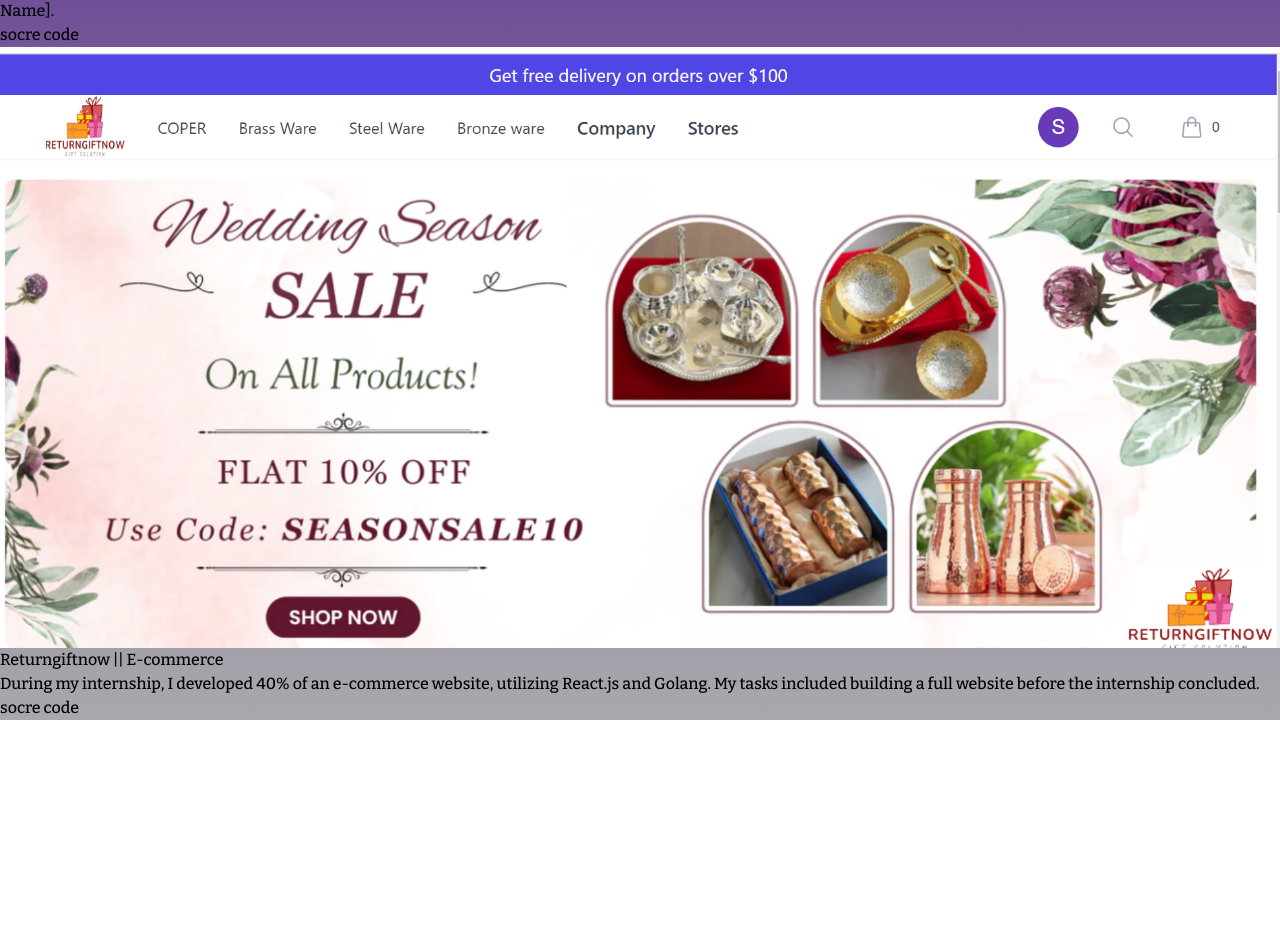
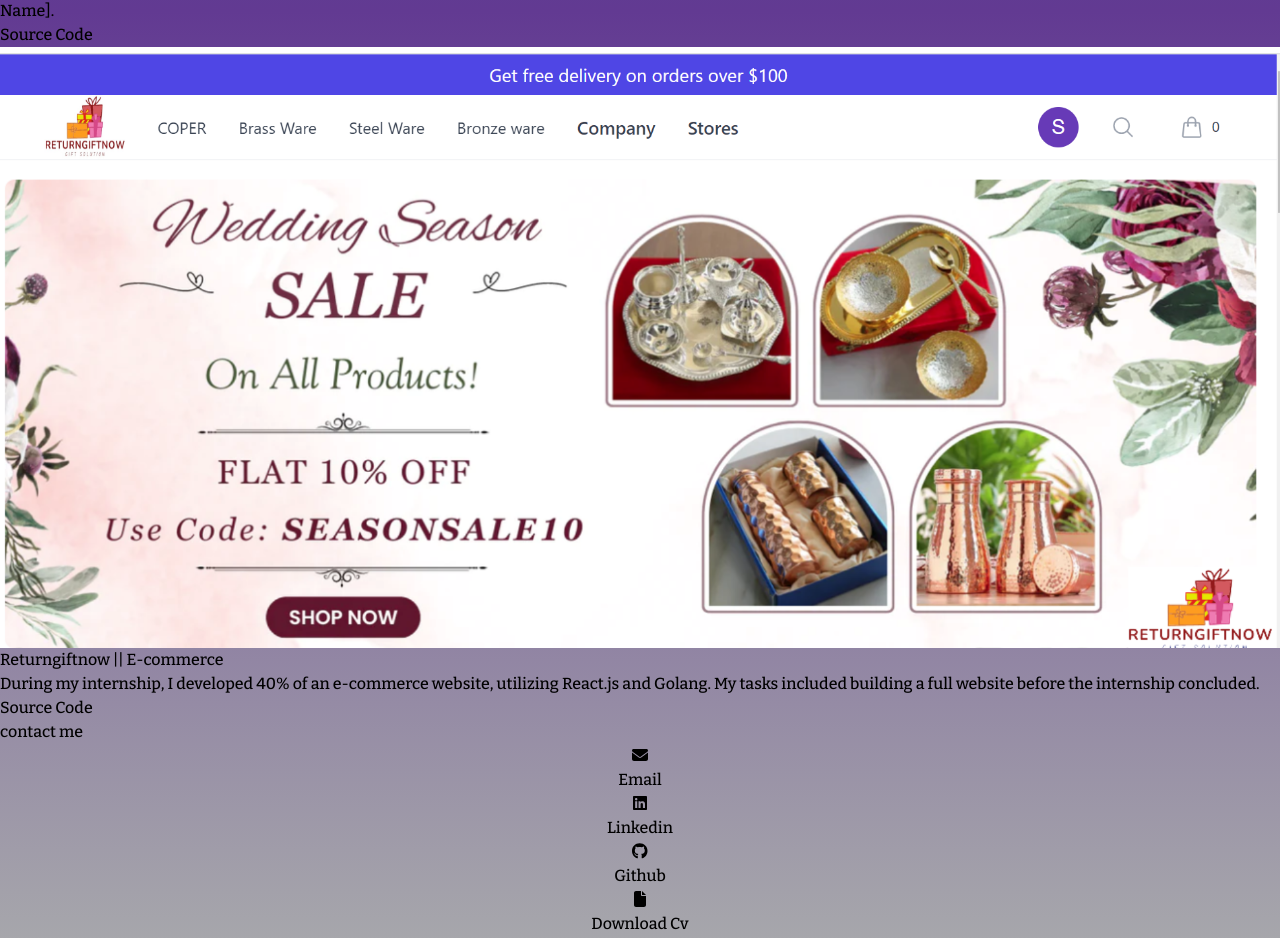
Before and after one commit to shubashdutta/shuabsh_portfolio_reactjs, a React (Vite) app: page / in a window 1280 px wide. Shown: the part 2836-3774 px from the top of the page. Before the commit the page ends 3556 px from the top, so only its background shows below. Built offline with nearby package versions, Linux system fonts and the light colour scheme.

Commit message:
first commit

```diff
--- a/package.json
+++ b/package.json
@@ -10,6 +10,7 @@
     "preview": "vite preview"
   },
   "dependencies": {
+    "@coreui/icons": "^3.0.1",
     "@emotion/react": "^11.11.4",
     "@emotion/styled": "^11.11.0",
     "@fortawesome/fontawesome-svg-core": "^6.5.1",
--- a/src/App.jsx
+++ b/src/App.jsx
@@ -1,21 +1,21 @@
-
-
-import Home from './comp/Home'
-import Myproject from './comp/Myproject'
-import Myskill from './comp/Myskill'
-import Navbar from './comp/Navbar'
+import Cont from "./comp/Cont";
+import Hey from "./comp/Hey";
+import Home from "./comp/Home";
+import Myproject from "./comp/Myproject";
+import Myskill from "./comp/Myskill";
+import Navbar from "./comp/Navbar";
 
 function App() {
-
-
   return (
     <>
-   <Navbar/>
-   <Home/>
-   <Myskill/>
-   <Myproject/>
+      <Navbar />
+      <Home />
+      <Myskill />
+      <Myproject />
+      <Cont />
+      <Hey />
     </>
-  )
+  );
 }
 
-export default App
+export default App;
--- /dev/null
+++ b/src/comp/Cont.jsx
@@ -0,0 +1,63 @@
+import React from "react";
+
+import { FontAwesomeIcon } from "@fortawesome/react-fontawesome";
+import { faEnvelope, faFile } from "@fortawesome/free-solid-svg-icons";
+import { faLinkedin } from "@fortawesome/free-brands-svg-icons";
+import { faGithub } from "@fortawesome/free-brands-svg-icons";
+import subash from "../comp/subash.pdf";
+
+function Cont() {
+  return (
+    <>
+      <div className="  bg-white w-full">
+        <h2 className="text-center text-3xl  py-8 capitalize ">contact me</h2>
+      </div>
+
+      <div className="w-full flex    h-48 justify-center gap-1 bg-white">
+        <div className="mt-5 w-[25%] h-[70%] md:w-[15%] shadow-md border-4">
+          <center className="animate-bounce text-3xl md:text-2xl md:w-[20%] hover:bg-green-900 md:ml-20  mt-5 justify-center p-2  w-[40%] ml-6 rounded-[50%]  text-white bg-indigo-600 ">
+            <FontAwesomeIcon icon={faEnvelope} />
+          </center>
+          <center className="mt-5 mr-5 md:mr-2 hover:text-green-500 text-3xl font-semibold">
+            <a href="mailto:subashdutta6@gmail.com">Email</a>
+          </center>
+        </div>
+        <div className="mt-5 w-[25%] h-[70%] md:w-[15%] shadow-md border-4">
+          <center className="animate-bounce text-3xl md:text-2xl md:w-[20%] hover:bg-green-900 md:ml-20  mt-5 justify-center p-2  w-[40%] ml-6 rounded-[50%]  text-white bg-indigo-600 ">
+            <FontAwesomeIcon icon={faLinkedin} />
+          </center>
+          <center className="mt-5 mr-5 md:mr-2 hover:text-green-500 text-3xl font-semibold">
+            <a
+              target="blank"
+              href="https://www.linkedin.com/in/shubash-dutta-98a843271/"
+            >
+              Linkedin
+            </a>
+          </center>
+        </div>
+        <div className="mt-5 w-[25%] h-[70%] md:w-[15%] shadow-md border-4">
+          <center className=" animate-bounce text-3xl md:text-2xl md:w-[20%] hover:bg-green-900 md:ml-20  mt-5 justify-center p-2  w-[40%] ml-6 rounded-[50%]  text-white bg-indigo-600 ">
+            <FontAwesomeIcon icon={faGithub} />
+          </center>
+          <center className="mt-5 mr-5 md:mr-2 hover:text-green-500 text-3xl font-semibold">
+            <a target="blank" href="https://github.com/shubashdutta">
+              Github
+            </a>
+          </center>
+        </div>
+        <div className="mt-5 w-[25%] h-[70%] md:w-[15%] shadow-md border-4">
+          <center className="animate-bounce text-3xl md:text-2xl md:w-[20%] hover:bg-green-900 md:ml-20  mt-5 justify-center p-2  w-[40%] ml-6 rounded-[50%]  text-white bg-indigo-600 ">
+            <FontAwesomeIcon icon={faFile} />
+          </center>
+          <center className="mt-5 mr-5 md:mr-2 hover:text-green-500 text-[19px] md:text-3xl  font-bold">
+            <a href={subash} download="subash">
+              Download Cv
+            </a>
+          </center>
+        </div>
+      </div>
+    </>
+  );
+}
+
+export default Cont;
--- /dev/null
+++ b/src/comp/Hey.jsx
@@ -0,0 +1,9 @@
+function VismeEmbed() {
+  return (
+    <footer className=" text-center bg-black w-full h-20 text-3xl text-white">
+      <h2 className="pt-6">Developed By Shubash 🛠</h2>
+    </footer>
+  );
+}
+
+export default VismeEmbed;
--- a/src/comp/Myproject.jsx
+++ b/src/comp/Myproject.jsx
@@ -1,44 +1,84 @@
-import React from 'react'
+import React from "react";
 
 function Myproject() {
   return (
     <>
-    <div className='bg-[#623a92]  mt-14 w-full h-full'>
-    <div className='text-3xl md:mt-4 mb-5 text-white text-center'>
+      <div className="bg-[#623a92]  mt-14 w-full h-full">
+        <div className="text-3xl md:mt-4 mb-5 text-white text-center">
           <h1>My Project</h1>
         </div>
 
-    <div className='md:flex md:flex-wrap justify-center md:justify-center w-100%  md:h-100% md:w-100% h-100%'>
-        <div className=' w-[80%]  shadow-2xl   ml-11  items-center md:blur-[2px] hover:blur-none  h-[439px] md:w-[23%] rounded-xl  mb-5 md:h-[444px] border-2'>
-            <img className=' rounded-lg  h-[200px] w-full' src="./Screenshot.png" alt="projectimg" />
-            <div className='bg-white  mt-[3px]'>
-                <h3 className='text-center text-lg capitalize  font-semibold'>saibaba || ngo web_site</h3>
-                <p className='px-6 '>During my internship, I developed an NGO website with a dynamic, responsive UI using React.js. I utilized Golang in the backend for robust functionality, ensuring a seamless user experience.</p>
+        <div className="md:flex md:flex-wrap justify-center md:justify-center w-100%  md:h-100% md:w-100% h-100%">
+          <div className=" w-[80%]  shadow-2xl   ml-11  items-center md:blur-[2px] hover:blur-none  h-[439px] md:w-[23%] rounded-xl  mb-5 md:h-[444px] border-2">
+            <img
+              className=" rounded-lg  h-[200px] w-full"
+              src="./Screenshot.png"
+              alt="projectimg"
+            />
+            <div className="bg-white  mt-[3px]">
+              <h3 className="text-center text-lg capitalize  font-semibold">
+                saibaba || ngo web_site
+              </h3>
+              <p className="px-6 ">
+                During my internship, I developed an NGO website with a dynamic,
+                responsive UI using React.js. I utilized Golang in the backend
+                for robust functionality, ensuring a seamless user experience.
+              </p>
             </div>
-            <a target='blank' href="https://github.com/shubashdutta"><button className=' md:text-2xl text-lg md:ml-20 mt-1 ml-20 hover:bg-green-800 rounded-lg bg-indigo-900 text-white  border-2'>socre code</button></a>
+            <a target="blank" href="https://github.com/shubashdutta">
+              <button className=" md:text-2xl text-lg md:ml-20 mt-1 ml-20 hover:bg-green-800 rounded-lg bg-indigo-900 text-white  border-2">
+                Source Code
+              </button>
+            </a>
           </div>
-        <div className='w-[80%] ml-11 shadow-lg  items-center md:blur-[2px] hover:blur-none mb-5    h-[423px] md:w-[23%] rounded-xl md:h-[427px] border-2 ' >
-        <img className=' rounded-lg  h-[200px] w-full' src="./prime.png" alt="projectimg" />
-            <div className='bg-white  mt-[3px]'>
-                <h3 className='text-center text-lg capitalize  font-semibold'>Primestar || consulting</h3>
-                <p className='px-6 '>I'm proud to present the consulting website I developed during my internship. Tailored for individualized services, it offers expertise honed during my time at [Company Name]. </p>
-
-
+          <div className="w-[80%] ml-11 shadow-lg  items-center md:blur-[2px] hover:blur-none mb-5    h-[423px] md:w-[23%] rounded-xl md:h-[427px] border-2 ">
+            <img
+              className=" rounded-lg  h-[200px] w-full"
+              src="./prime.png"
+              alt="projectimg"
+            />
+            <div className="bg-white  mt-[3px]">
+              <h3 className="text-center text-lg capitalize  font-semibold">
+                Primestar || consulting
+              </h3>
+              <p className="px-6 ">
+                I'm proud to present the consulting website I developed during
+                my internship. Tailored for individualized services, it offers
+                expertise honed during my time at [Company Name].{" "}
+              </p>
             </div>
-            <a target='blank' href="https://github.com/shubashdutta"><button className=' md:text-2xl text-lg md:ml-[77px] mt-1 ml-20 hover:bg-green-800 rounded-lg bg-indigo-900 text-white   border-2'>socre code</button></a>
+            <a target="blank" href="https://github.com/shubashdutta">
+              <button className=" md:text-2xl text-lg md:ml-[77px] mt-1 ml-20 hover:bg-green-800 rounded-lg bg-indigo-900 text-white   border-2">
+                Source Code
+              </button>
+            </a>
           </div>
-        <div className='w-[80%]  ml-11 shadow-lg md:blur-[2px] hover:blur-none  items-center  h-[435px] md:w-[23%] rounded-xl md:h-[446px] border-2'>
-        <img className=' rounded-lg  h-[200px] w-full' src="./e-com.png" alt="projectimg" />
-            <div className='bg-white  mt-[3px]'>
-                <h3 className='text-center text-md capitalize  font-semibold'>Returngiftnow || E-commerce</h3>
-                <p className='px-6 '>During my internship, I developed 40% of an e-commerce website, utilizing React.js and Golang. My tasks included building a full website before the internship concluded.</p>
+          <div className="w-[80%]  ml-11 shadow-lg md:blur-[2px] hover:blur-none  items-center  h-[435px] md:w-[23%] rounded-xl md:h-[446px] border-2">
+            <img
+              className=" rounded-lg  h-[200px] w-full"
+              src="./e-com.png"
+              alt="projectimg"
+            />
+            <div className="bg-white  mt-[3px]">
+              <h3 className="text-center text-md capitalize  font-semibold">
+                Returngiftnow || E-commerce
+              </h3>
+              <p className="px-6 ">
+                During my internship, I developed 40% of an e-commerce website,
+                utilizing React.js and Golang. My tasks included building a full
+                website before the internship concluded.
+              </p>
             </div>
-            <a target='blank' href="https://github.com/shubashdutta"><button className=' md:text-2xl text-lg md:ml-22 mt-1  ml-20 hover:bg-green-800 rounded-lg bg-indigo-900 text-white  border-2'>socre code</button></a>
+            <a target="blank" href="https://github.com/shubashdutta">
+              <button className=" md:text-2xl text-lg md:ml-22 mt-1  ml-20 hover:bg-green-800 rounded-lg bg-indigo-900 text-white  border-2">
+                Source Code
+              </button>
+            </a>
           </div>
         </div>
       </div>
     </>
-  )
+  );
 }
 
-export default Myproject
+export default Myproject;
```
Also changed, not shown: 2 other files (tests, documents, lock files or other folders). Lines whose indentation alone changed are shown as unchanged.
